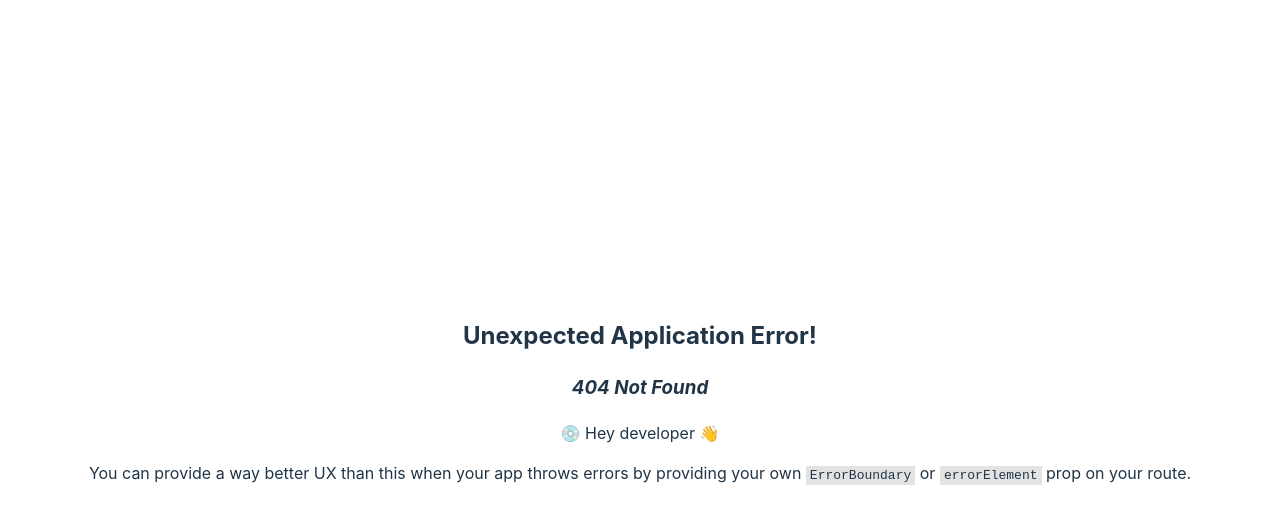
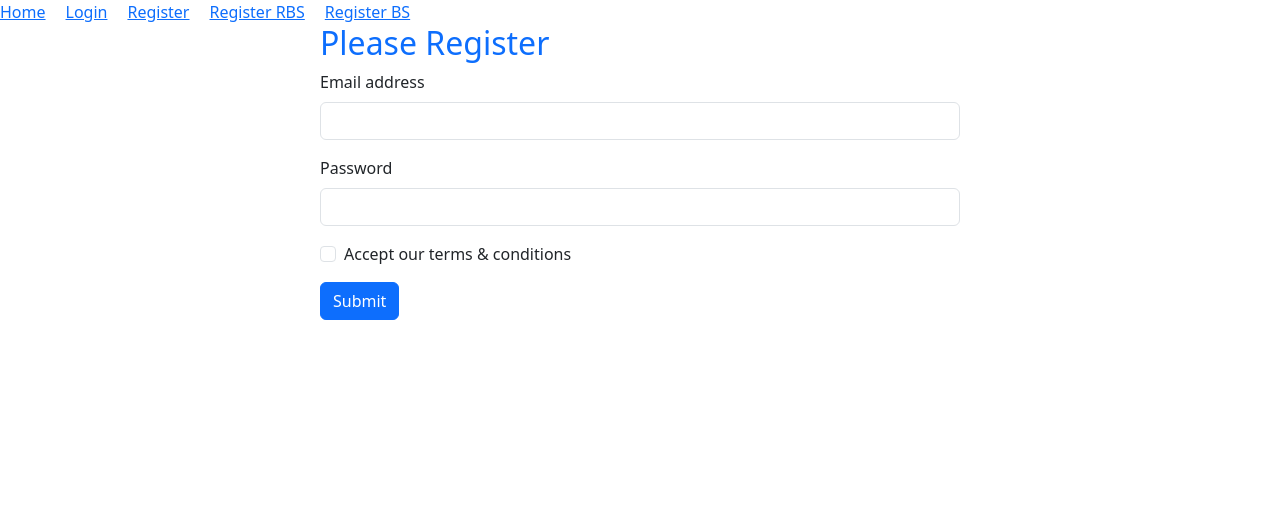
Before and after one commit to shahin-hossain/email-password-auth, a React (Vite) app: page /register-bs in a window 1280 px wide. Before the commit this address had no page. Shown: the top 524 px of the page. Built offline with nearby package versions, Linux system fonts and the light colour scheme.

Commit message:
Use Bootstrap and React Bootstrap Form for Register

```diff
--- a/package.json
+++ b/package.json
@@ -10,10 +10,12 @@
     "preview": "vite preview"
   },
   "dependencies": {
+    "bootstrap": "^5.3.2",
     "firebase": "^10.5.0",
     "localforage": "^1.10.0",
     "match-sorter": "^6.3.1",
     "react": "^18.2.0",
+    "react-bootstrap": "^2.9.0",
     "react-dom": "^18.2.0",
     "react-router-dom": "^6.17.0",
     "sort-by": "^1.2.0"
--- a/src/components/Header/Header.jsx
+++ b/src/components/Header/Header.jsx
@@ -7,6 +7,8 @@
             <Link to='/'>Home</Link>
             <Link to='/login'>Login</Link>
             <Link to='/register'>Register</Link>
+            <Link to='/register-rbs'>Register RBS</Link>
+            <Link to='/register-bs'>Register BS</Link>
         </nav>
     );
 };
--- a/src/components/Register/Register.jsx
+++ b/src/components/Register/Register.jsx
@@ -4,7 +4,7 @@
     const [email, setEmail] = useState('');
 
     const handleSubmit = (event) => {
-        event.preventDefault() // preventDefault ছাড়া form submit করলে page refresh হয়ে যাবে, অন্য কথাও চলে যাবে। যদি আমরা এটা আটকাতে চাই এবং refresh ছাড়া আমরা data কে পেতে চাই তাহলে preventDefault ব্যবহার করতে হবে।
+        event.preventDefault() // preventDefault ছাড়া form submit করলে page reload হয়ে যাবে, অন্য কথাও চলে যাবে। যদি আমরা এটা আটকাতে চাই এবং reload ছাড়া আমরা data কে পেতে চাই তাহলে preventDefault ব্যবহার করতে হবে।
         // console.log(event.target.email.value) //এখানে email টা হলো input এর name
         // console.log(event.target.password.value) //এখানে password টা হলো input এর name
         const email = event.target.email.value;
--- /dev/null
+++ b/src/components/RegisterBS/RegisterBS.jsx
@@ -0,0 +1,34 @@
+// BS - Bootstrap
+import React from 'react';
+
+const RegisterBS = () => {
+
+    const handleSubmit = (event) => {
+        event.preventDefault()
+        const email = event.target.email.value
+        const password = event.target.password.value
+        console.log(email, password);
+    }
+    return (
+        <div className='w-50 mx-auto'>
+            <h2 className='text-primary'>Please Register</h2>
+            <form onSubmit={handleSubmit}>
+                <div class="mb-3">
+                    <label for="exampleInputEmail1" class="form-label">Email address</label>
+                    <input type="email" name="email" class="form-control" id="exampleInputEmail1" aria-describedby="emailHelp" />
+                </div>
+                <div class="mb-3">
+                    <label for="exampleInputPassword1" class="form-label">Password</label>
+                    <input type="password" name='password' class="form-control" id="exampleInputPassword1" />
+                </div>
+                <div class="mb-3 form-check">
+                    <input type="checkbox" class="form-check-input" id="exampleCheck1" />
+                    <label class="form-check-label" for="exampleCheck1">Accept our terms & conditions</label>
+                </div>
+                <button type="submit" class="btn btn-primary">Submit</button>
+            </form>
+        </div>
+    );
+};
+
+export default RegisterBS;
--- /dev/null
+++ b/src/components/RegisterRBS/RegisterRBS.jsx
@@ -0,0 +1,41 @@
+// RBS -> React Bootstrap
+import React from 'react';
+import Button from 'react-bootstrap/Button';
+import Form from 'react-bootstrap/Form';
+
+const RegisterRBS = () => {
+
+    const handleSubmit = (event) => {
+        event.preventDefault()
+        const email = event.target.email.value;
+        const password = event.target.password.value;
+
+        console.log(email, password)
+    }
+    return (
+        <div className='w-50 mx-auto'>
+            <h4 className='text-primary'>Please Register</h4>
+            <Form onSubmit={handleSubmit}>
+                <Form.Group className="mb-3" controlId="formBasicEmail">
+                    <Form.Label>Email address</Form.Label>
+                    <Form.Control type="email" name="email" placeholder="Enter email" />
+
+                </Form.Group>
+
+                <Form.Group className="mb-3" controlId="formBasicPassword">
+                    <Form.Label>Password</Form.Label>
+                    <Form.Control type="password" name="password" placeholder="Password" />
+                </Form.Group>
+                <Form.Group className="mb-3" controlId="formBasicCheckbox">
+                    <Form.Check type="checkbox" label="Accept our terms & conditions " />
+                </Form.Group>
+                <Button variant="primary" type="submit">
+                    Submit
+                </Button>
+            </Form>
+        </div>
+    );
+
+};
+
+export default RegisterRBS;
--- a/src/index.css
+++ b/src/index.css
@@ -1,4 +1,4 @@
-:root {
+/* :root {
   font-family: Inter, system-ui, Avenir, Helvetica, Arial, sans-serif;
   line-height: 1.5;
   font-weight: 400;
@@ -19,6 +19,7 @@
   color: #646cff;
   text-decoration: inherit;
 }
+
 a:hover {
   color: #535bf2;
 }
@@ -47,9 +48,11 @@
   cursor: pointer;
   transition: border-color 0.25s;
 }
+
 button:hover {
   border-color: #646cff;
 }
+
 button:focus,
 button:focus-visible {
   outline: 4px auto -webkit-focus-ring-color;
@@ -60,10 +63,12 @@
     color: #213547;
     background-color: #ffffff;
   }
+
   a:hover {
     color: #747bff;
   }
+
   button {
     background-color: #f9f9f9;
   }
-}
+} */
```
Also changed, not shown: src/main.jsx (+11 -1 lines), 1 other file (tests, documents, lock files or other folders).
